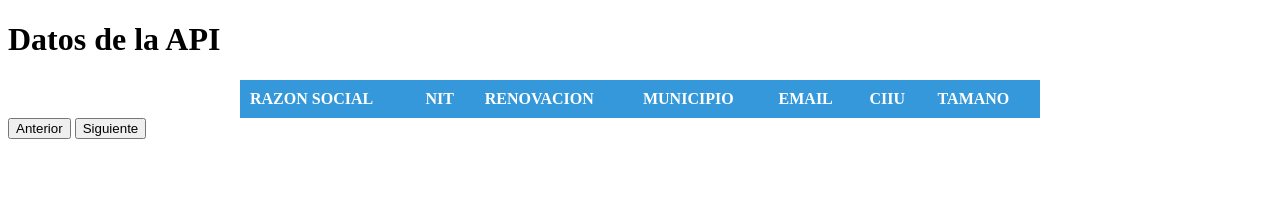
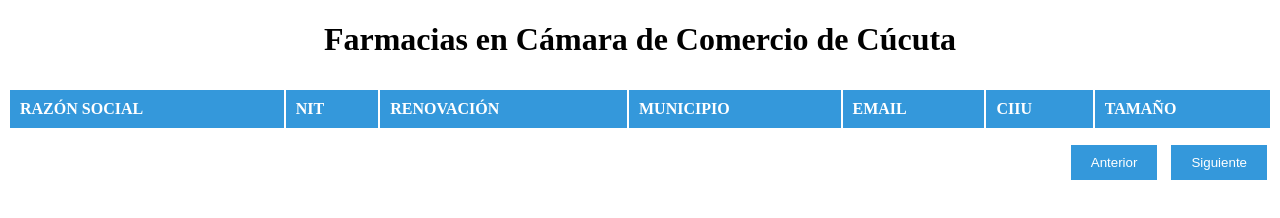
Before and after one commit to Yieison/ConsumirAPI, a plain HTML site: page index.html in a window 1280 px wide. Drawn offline with Linux system fonts and the light colour scheme; no server answers.

Commit message:
Mejora de estilo

```diff
--- a/css/styles.css
+++ b/css/styles.css
@@ -1,8 +1,7 @@
 /* Estilo para la tabla */
 table {
-    border-collapse: collapse;
     width: 100%;
-    max-width: 800px;
+    max-width: 1636px; /* Ajusta el ancho de la tabla según tus necesidades */
     margin: 0 auto;
 }
 
@@ -25,3 +24,33 @@ td {
 tr:nth-child(odd) {
     background-color: #f2f2f2;
 }
+
+/* Estilo para la sección de paginación */
+#pagination {
+    text-align: right;
+    margin-top: 10px;
+}
+
+/* Estilo para los botones de navegación */
+button {
+    background-color: #3498db;
+    color: #fff;
+    padding: 10px 20px;
+    border: none;
+    cursor: pointer;
+    margin: 5px;
+}
+
+button:hover {
+    background-color: #2579b9;
+}
+
+button:disabled {
+    background-color: #ccc;
+    cursor: not-allowed;
+}
+
+h1 {
+    text-align: center;
+    margin-bottom: 30px;
+}
--- a/index.html
+++ b/index.html
@@ -8,17 +8,17 @@
         <link rel="stylesheet" type="text/css" href="css/styles.css">
     </head>
 <body>
-    <h1>Datos de la API</h1>
+    <h1>Farmacias en Cámara de Comercio de Cúcuta</h1>
     <table id="data-table">
         <thead>
             <tr>
-                <th>RAZON SOCIAL</th>
+                <th>RAZÓN SOCIAL</th>
                 <th>NIT</th>
-                <th>RENOVACION</th>
+                <th>RENOVACIÓN</th>
                 <th>MUNICIPIO</th>
                 <th>EMAIL</th>
                 <th>CIIU</th>
-                <th>TAMANO</th>
+                <th>TAMAÑO</th>
             </tr>
         </thead>
         <tbody id="data-body"></tbody>
```
